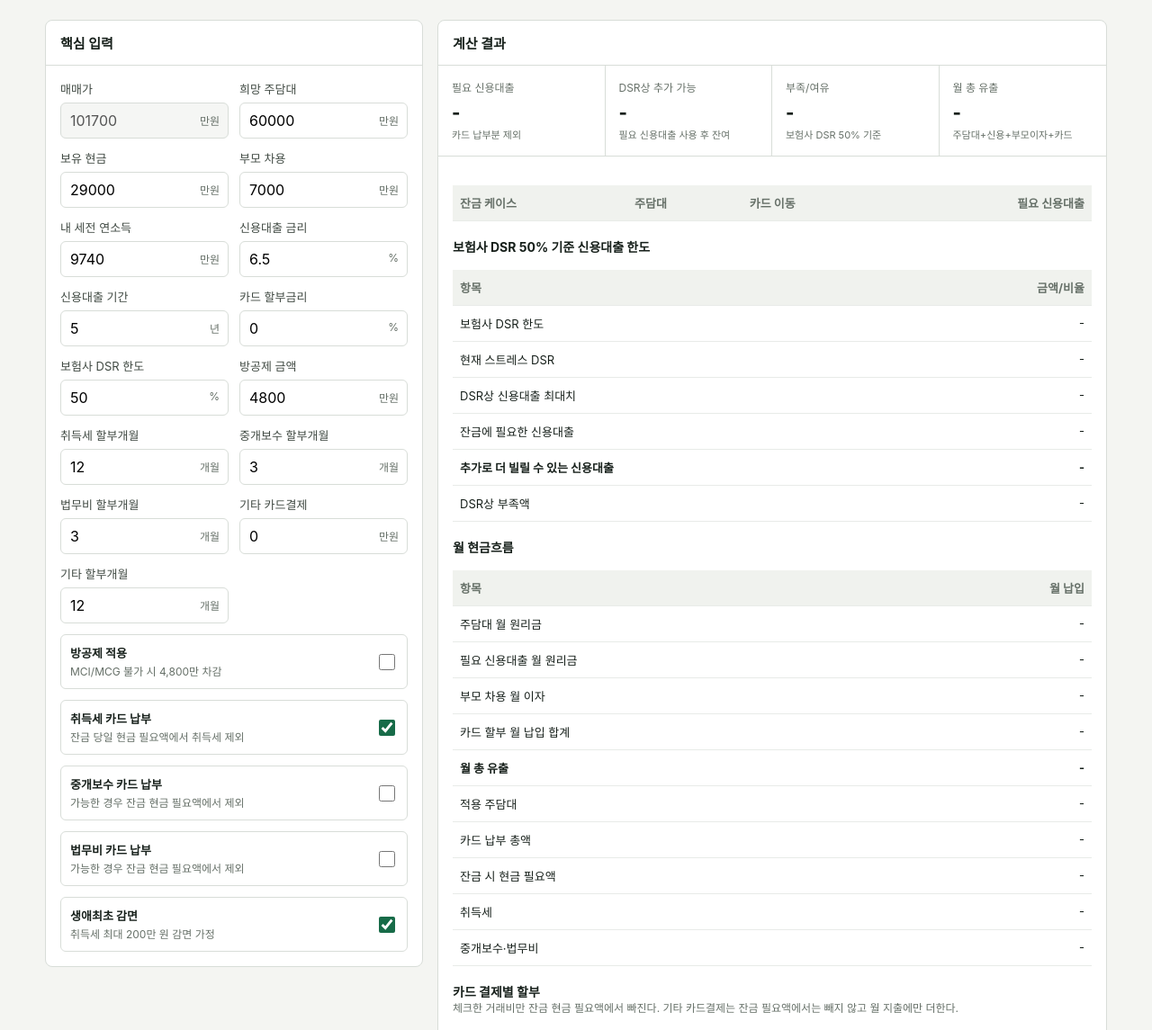
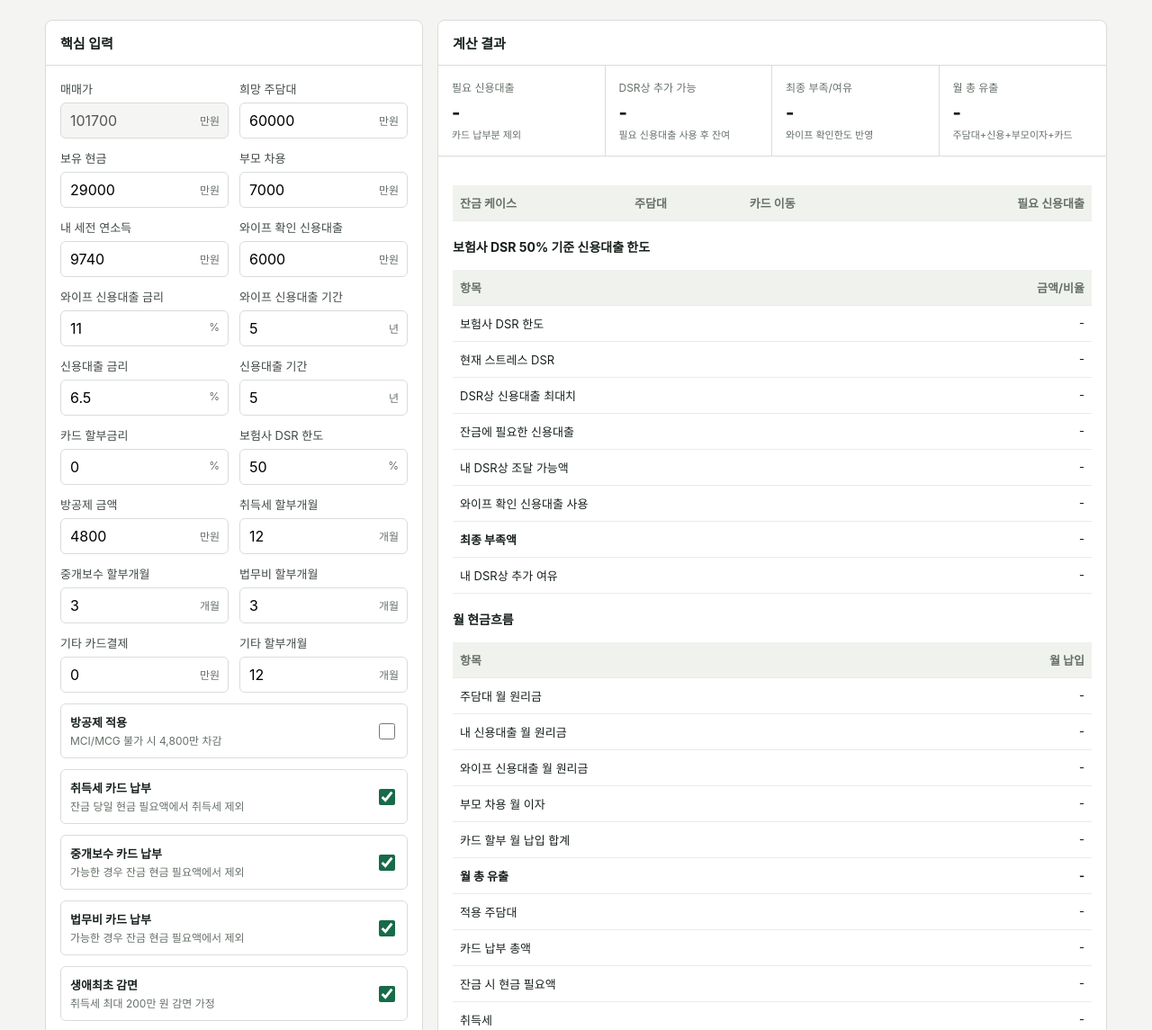
Before and after one commit to WantAirpod/house-ai, a Python web app: template src/home_decision_ai/templates/financing_calculator.html in a window 1280 px wide. Shown: the part 69-1214 px from the top of the page at 90% size. Run offline with Jinja, Linux system fonts and the light colour scheme; the template is opened without the code that fills it, so the values that code supplies are empty.

Commit message:
Add spouse verified credit backup to calculator

```diff
--- a/src/home_decision_ai/templates/financing_calculator.html
+++ b/src/home_decision_ai/templates/financing_calculator.html
@@ -95,6 +95,18 @@
                 <div class="input-wrap"><input id="borrower_gross_income_krw" type="number" min="0" step="100"><span class="unit">만원</span></div>
               </div>
               <div class="field">
+                <label for="spouse_verified_credit_limit_krw">와이프 확인 신용대출</label>
+                <div class="input-wrap"><input id="spouse_verified_credit_limit_krw" type="number" min="0" step="100"><span class="unit">만원</span></div>
+              </div>
+              <div class="field">
+                <label for="spouse_verified_credit_rate_percent">와이프 신용대출 금리</label>
+                <div class="input-wrap"><input id="spouse_verified_credit_rate_percent" type="number" min="0" step="0.1"><span class="unit">%</span></div>
+              </div>
+              <div class="field">
+                <label for="spouse_verified_credit_term_years">와이프 신용대출 기간</label>
+                <div class="input-wrap"><input id="spouse_verified_credit_term_years" type="number" min="1" step="1"><span class="unit">년</span></div>
+              </div>
+              <div class="field">
                 <label for="credit_rate_percent">신용대출 금리</label>
                 <div class="input-wrap"><input id="credit_rate_percent" type="number" min="0" step="0.1"><span class="unit">%</span></div>
               </div>
@@ -163,7 +175,7 @@
           <div class="metrics">
             <div class="metric"><div class="metric-label">필요 신용대출</div><div class="metric-value" id="required-credit">-</div><div class="metric-note">카드 납부분 제외</div></div>
             <div class="metric"><div class="metric-label">DSR상 추가 가능</div><div class="metric-value" id="extra-credit-capacity">-</div><div class="metric-note">필요 신용대출 사용 후 잔여</div></div>
-            <div class="metric"><div class="metric-label">부족/여유</div><div class="metric-value" id="final-shortfall">-</div><div class="metric-note" id="mortgage-note">보험사 DSR 50% 기준</div></div>
+            <div class="metric"><div class="metric-label">최종 부족/여유</div><div class="metric-value" id="final-shortfall">-</div><div class="metric-note" id="mortgage-note">와이프 확인한도 반영</div></div>
             <div class="metric"><div class="metric-label">월 총 유출</div><div class="metric-value" id="monthly-total">-</div><div class="metric-note">주담대+신용+부모이자+카드</div></div>
           </div>
           <div class="body">
@@ -179,8 +191,10 @@
                 <tr><td>현재 스트레스 DSR</td><td id="borrower-dsr">-</td></tr>
                 <tr><td>DSR상 신용대출 최대치</td><td id="max-credit-by-dsr">-</td></tr>
                 <tr><td>잔금에 필요한 신용대출</td><td id="required-credit-row">-</td></tr>
-                <tr><td><strong>추가로 더 빌릴 수 있는 신용대출</strong></td><td id="remaining-credit-capacity"><strong>-</strong></td></tr>
-                <tr><td>DSR상 부족액</td><td id="credit-shortfall">-</td></tr>
+                <tr><td>내 DSR상 조달 가능액</td><td id="borrower-credit-used">-</td></tr>
+                <tr><td>와이프 확인 신용대출 사용</td><td id="spouse-credit-used">-</td></tr>
+                <tr><td><strong>최종 부족액</strong></td><td id="credit-shortfall">-</td></tr>
+                <tr><td>내 DSR상 추가 여유</td><td id="remaining-credit-capacity">-</td></tr>
               </tbody>
             </table>
             <h3 class="section-title">월 현금흐름</h3>
@@ -188,7 +202,8 @@
               <thead><tr><th>항목</th><th>월 납입</th></tr></thead>
               <tbody>
                 <tr><td>주담대 월 원리금</td><td id="mortgage-monthly">-</td></tr>
-                <tr><td>필요 신용대출 월 원리금</td><td id="credit-monthly">-</td></tr>
+                <tr><td>내 신용대출 월 원리금</td><td id="credit-monthly">-</td></tr>
+                <tr><td>와이프 신용대출 월 원리금</td><td id="spouse-credit-monthly">-</td></tr>
                 <tr><td>부모 차용 월 이자</td><td id="family-interest-monthly">-</td></tr>
                 <tr><td>카드 할부 월 납입 합계</td><td id="card-monthly">-</td></tr>
                 <tr><td><strong>월 총 유출</strong></td><td id="total-monthly-outflow"><strong>-</strong></td></tr>
@@ -213,10 +228,12 @@
     <script>
       const amountFields = new Set([
         "purchase_price_krw","mortgage_amount_krw","cash_krw","family_loan_amount_krw",
-        "borrower_gross_income_krw","room_deduction_amount_krw","extra_card_amount_krw"
+        "borrower_gross_income_krw","spouse_verified_credit_limit_krw",
+        "room_deduction_amount_krw","extra_card_amount_krw"
       ]);
       const inputIds = [
         ...amountFields,
+        "spouse_verified_credit_rate_percent","spouse_verified_credit_term_years",
         "credit_rate_percent","credit_term_years","card_installment_rate_percent","dsr_limit_percent",
         "acquisition_tax_installment_months","brokerage_installment_months","legal_installment_months",
         "extra_card_installment_months","room_deduction_enabled","card_acquisition_tax",
@@ -259,6 +276,9 @@
         cash_krw: 290000000,
         family_loan_amount_krw: 70000000,
         borrower_gross_income_krw: 97400000,
+        spouse_verified_credit_limit_krw: 60000000,
+        spouse_verified_credit_rate_percent: 11,
+        spouse_verified_credit_term_years: 5,
         credit_rate_percent: 6.5,
         credit_term_years: 5,
         card_installment_rate_percent: 0,
@@ -271,8 +291,8 @@
         extra_card_installment_months: 12,
         room_deduction_enabled: false,
         card_acquisition_tax: true,
-        card_brokerage: false,
-        card_legal_cost: false,
+        card_brokerage: true,
+        card_legal_cost: true,
         first_time_homebuyer_eligible: true
       };
       const won = v => `${Math.round(v).toLocaleString("ko-KR")}원`;
@@ -354,10 +374,21 @@
         const form = readForm();
         const maxCreditByDsr = result.max_credit_loan_by_dsr_krw || 0;
         const requiredCredit = result.required_credit_loan_krw || 0;
-        const remainingCreditCapacity = Math.max(0, maxCreditByDsr - requiredCredit);
-        const creditShortfall = Math.max(0, requiredCredit - maxCreditByDsr);
+        const borrowerCreditUsed = Math.min(requiredCredit, maxCreditByDsr);
+        const spouseCreditUsed = Math.min(
+          Math.max(0, requiredCredit - borrowerCreditUsed),
+          form.spouse_verified_credit_limit_krw
+        );
+        const remainingCreditCapacity = Math.max(0, maxCreditByDsr - borrowerCreditUsed);
+        const creditShortfall = Math.max(0, requiredCredit - borrowerCreditUsed - spouseCreditUsed);
         const creditMonths = Math.max(1, form.credit_term_years * 12);
-        const requiredCreditMonthly = annuity(requiredCredit, form.credit_rate_percent, creditMonths);
+        const spouseCreditMonths = Math.max(1, form.spouse_verified_credit_term_years * 12);
+        const borrowerCreditMonthly = annuity(borrowerCreditUsed, form.credit_rate_percent, creditMonths);
+        const spouseCreditMonthly = annuity(
+          spouseCreditUsed,
+          form.spouse_verified_credit_rate_percent,
+          spouseCreditMonths
+        );
         const cardRows = cardInstallmentRows(result, form).map(row => ({
           ...row,
           monthly: annuity(row.amount, form.card_installment_rate_percent, Math.max(1, row.months)),
@@ -365,7 +396,13 @@
         const cardMonthlyPayment = cardRows.reduce((sum, row) => sum + row.monthly, 0);
         const cardTotal = cardRows.reduce((sum, row) => sum + row.amount, 0);
         const familyMonthlyInterest = form.family_loan_amount_krw * 0.02 / 12;
-        const totalMonthlyOutflow = result.mortgage_monthly_payment_krw + requiredCreditMonthly + familyMonthlyInterest + cardMonthlyPayment;
+        const totalMonthlyOutflow = (
+          result.mortgage_monthly_payment_krw
+          + borrowerCreditMonthly
+          + spouseCreditMonthly
+          + familyMonthlyInterest
+          + cardMonthlyPayment
+        );
 
         document.getElementById("required-credit").textContent = compactWon(requiredCredit);
         document.getElementById("extra-credit-capacity").textContent = compactWon(remainingCreditCapacity);
@@ -380,12 +417,15 @@
         document.getElementById("borrower-dsr").textContent = `${result.stress_dsr_percent}%`;
         document.getElementById("max-credit-by-dsr").textContent = compactWon(maxCreditByDsr);
         document.getElementById("required-credit-row").textContent = compactWon(requiredCredit);
+        document.getElementById("borrower-credit-used").textContent = compactWon(borrowerCreditUsed);
+        document.getElementById("spouse-credit-used").textContent = `${compactWon(spouseCreditUsed)} / 한도 ${compactWon(form.spouse_verified_credit_limit_krw)}`;
         document.getElementById("remaining-credit-capacity").textContent = compactWon(remainingCreditCapacity);
         document.getElementById("remaining-credit-capacity").className = remainingCreditCapacity > 0 ? "ok" : "danger";
         document.getElementById("credit-shortfall").textContent = compactWon(creditShortfall);
         document.getElementById("credit-shortfall").className = creditShortfall > 0 ? "danger" : "ok";
         document.getElementById("mortgage-monthly").textContent = compactWon(result.mortgage_monthly_payment_krw);
-        document.getElementById("credit-monthly").textContent = compactWon(requiredCreditMonthly);
+        document.getElementById("credit-monthly").textContent = compactWon(borrowerCreditMonthly);
+        document.getElementById("spouse-credit-monthly").textContent = compactWon(spouseCreditMonthly);
         document.getElementById("family-interest-monthly").textContent = compactWon(familyMonthlyInterest);
         document.getElementById("card-monthly").textContent = compactWon(cardMonthlyPayment);
         document.getElementById("total-monthly-outflow").textContent = compactWon(totalMonthlyOutflow);
@@ -421,13 +461,19 @@
         if (creditShortfall > 0) {
           const div = document.createElement("div");
           div.className = "warning danger";
-          div.textContent = `보험사 DSR ${form.dsr_limit_percent}% 기준으로 필요한 신용대출 중 약 ${won(creditShortfall)}이 부족합니다.`;
+          div.textContent = `내 DSR 가능액과 와이프 확인 신용대출을 모두 반영해도 약 ${won(creditShortfall)}이 부족합니다.`;
           warnings.appendChild(div);
         }
         if (remainingCreditCapacity > 0) {
           const div = document.createElement("div");
           div.className = "warning";
-          div.textContent = `잔금 필요 신용대출을 받은 뒤에도 DSR상 약 ${won(remainingCreditCapacity)}의 추가 신용대출 여유가 있습니다. 실제 한도는 신용점수·은행/보험사 내규·대출 실행순서에 따라 달라집니다.`;
+          div.textContent = `내 명의 신용대출을 ${won(borrowerCreditUsed)} 사용한 뒤 DSR상 약 ${won(remainingCreditCapacity)}의 추가 여유가 있습니다. 실제 한도는 신용점수·은행/보험사 내규·대출 실행순서에 따라 달라집니다.`;
+          warnings.appendChild(div);
+        }
+        if (spouseCreditUsed > 0) {
+          const div = document.createElement("div");
+          div.className = "warning";
+          div.textContent = `와이프 확인 신용대출 ${won(spouseCreditUsed)}을 ${form.spouse_verified_credit_rate_percent}% 금리, ${form.spouse_verified_credit_term_years}년 상환으로 월 현금흐름에 반영했습니다.`;
           warnings.appendChild(div);
         }
         result.warnings.forEach(message => {
```
